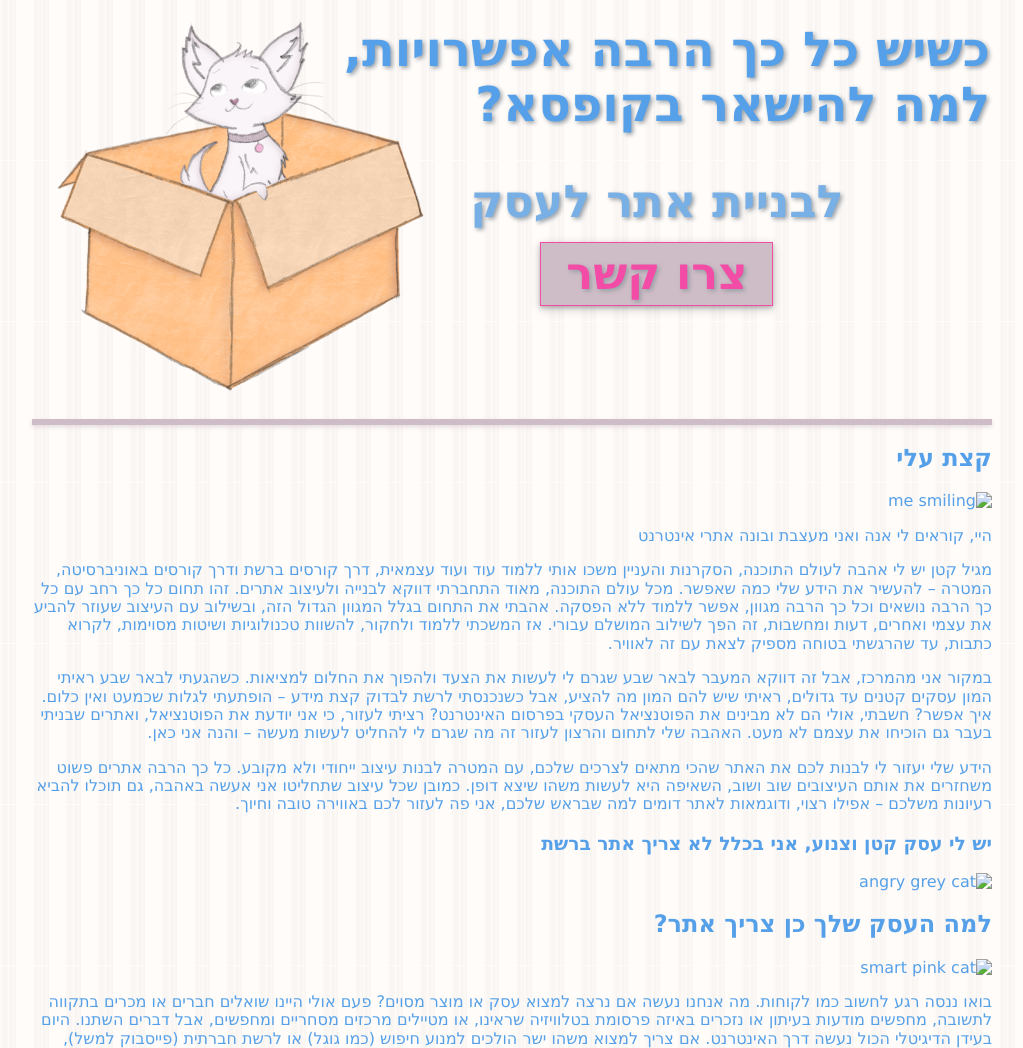
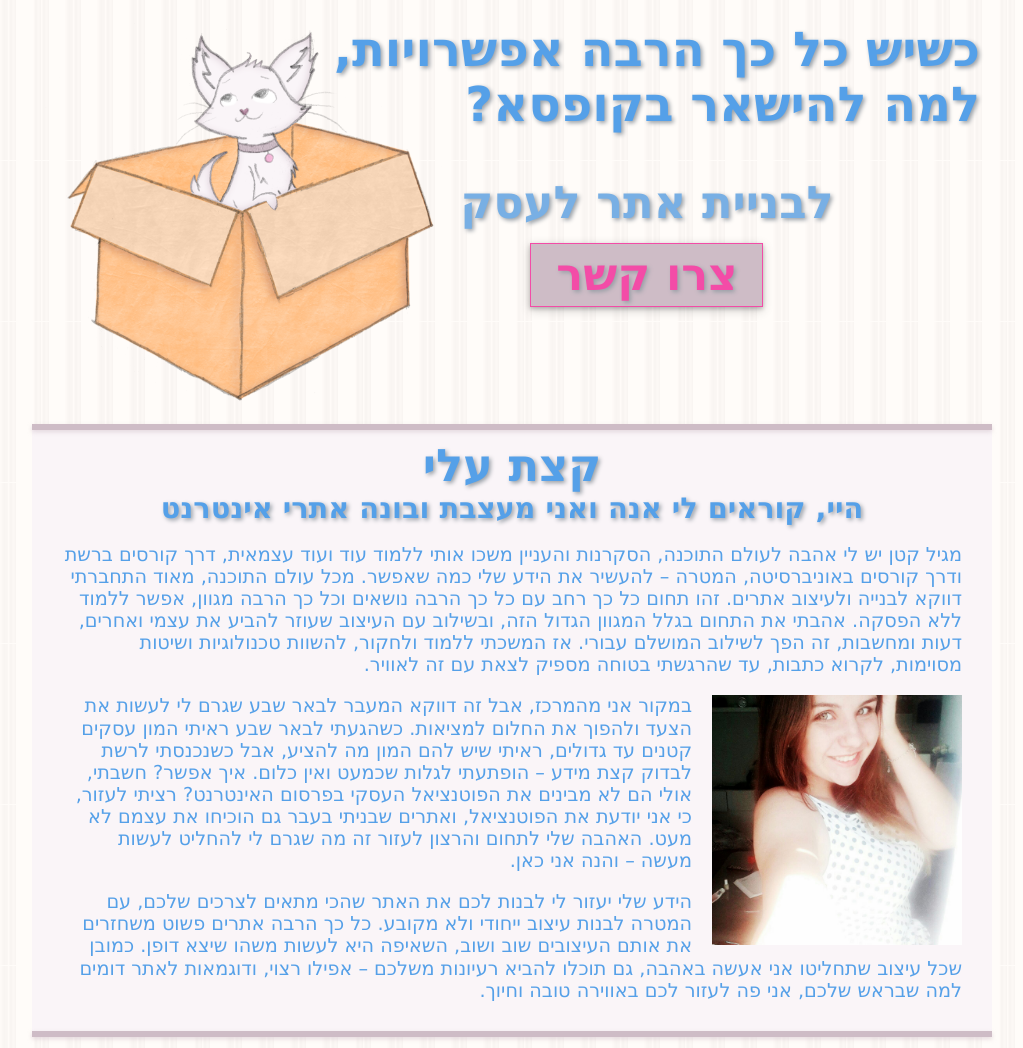
Before and after one commit to anniebelkin/portfolio, a website: page app/index.html in a window 1280 px wide. Shown: the top 1048 px of the page, without its empty margins (128-1151 px from the left). Drawn offline with Linux system fonts and the light colour scheme.

Commit message:
Finished working on about me section

```diff
--- a/app/assets/styles/base/_global.css
+++ b/app/assets/styles/base/_global.css
@@ -1,25 +1,33 @@
 /* _global.css */
+*{
+    box-sizing: border-box;
+}
 
 body{
-    font-family: 'New Peninim MT', 'Arial Hebrew', verdana, sans-serif;
+
     background: url(../../assets/img/background.jpg) repeat top left;
-    max-width: 960px;
+    width:100%;
     display: block;
     margin-left: auto;
     margin-right: auto;
+    max-width: 960px;
     color: $mainBlue-Darker;
-    padding: 10px;
 
-    @mixin atMedium{
-        padding: 0px;
+    font-family: 'New Peninim MT', 'Arial Hebrew', verdana, sans-serif;
+    font-size: 0.9rem;
+
+    @mixin atSmall{
+            font-size: 1.2rem;
     }
+
 }
 
 hr {
     background-color: $brown-Pink;
     border:none;
     height: 2px;
-    margin: 5px -10px;
+    margin: 0 0px;
+    margin-top: 10px;
     box-shadow: 0 2px 4px 0 rgba($brown-Pink, 0.5);
 
     @mixin atSmall{
@@ -28,7 +36,7 @@ hr {
 
     @mixin atMedium{
             height: 6px;
-            margin: 5px 0;
+            margin: 0;
         }
 
 }
--- /dev/null
+++ b/app/assets/styles/modules/_about-me.css
@@ -0,0 +1,23 @@
+.about-me {
+    background-color: $white-Pink;
+    width: 100%;
+    text-align: center;
+
+    &__image{
+        max-width: 100%;
+        height: auto;
+        float:right;
+        padding-bottom: 15px;
+
+        @mixin atMedium{
+            max-width:30%;
+            padding-left: 20px;
+            padding-bottom: 0;
+        }
+    }
+
+    &__content {
+        text-align: right;
+        @mixin clearfix;
+    }
+}
--- a/app/assets/styles/modules/_header.css
+++ b/app/assets/styles/modules/_header.css
@@ -5,7 +5,6 @@
     height:auto;
     position: relative;
     text-align: center;
-    padding-bottom: 10px;
     @mixin atSmall{
             padding-bottom: 0;
         }
@@ -13,7 +12,7 @@
 
     &__content {
         position: absolute;
-        right: 0;
+        right: 10px;
         height: 100%;
         @mixin atSmall{
             top: 20px;
--- a/app/assets/styles/modules/_headline.css
+++ b/app/assets/styles/modules/_headline.css
@@ -53,9 +53,6 @@
             font-size: 1.8rem;
         }
 
-        @mixin atLarge{
-            font-size: 2.2rem;
-        }
     }
 
     &--left {
--- /dev/null
+++ b/app/assets/styles/modules/_wrapper.css
@@ -0,0 +1,17 @@
+/* _wrapper.css */
+
+.wrapper {
+
+    padding: 10px;
+
+    &--large{
+
+        padding: 10px;
+        @mixin atSmall{
+            padding: 10px 30px;
+        }
+
+
+    }
+
+}
--- a/app/assets/styles/styles.css
+++ b/app/assets/styles/styles.css
@@ -4,4 +4,6 @@
 @import "base/_global";
 @import "modules/_headline";
 @import "modules/_btn";
+@import "modules/_wrapper";
 @import "modules/_header";
+@import "modules/_about-me";
--- a/app/index.html
+++ b/app/index.html
@@ -16,9 +16,9 @@
 
 <body>
 
-    <header class="header">
+    <header class="header wrapper">
 
-        <img class="header__image" srcset="assets/img/cat-in-a-box-small.png 768w, assets/img/cat-in-a-box-medium.png 992w, assets/img/cat-in-a-box-large.png 1200w">
+        <img class="header__image" alt="cat in a box" srcset="assets/img/cat-in-a-box-small.png 768w, assets/img/cat-in-a-box-medium.png 992w, assets/img/cat-in-a-box-large.png 1200w">
 
         <div class="header__content">
 
@@ -37,23 +37,42 @@
         </div>
 
     </header>
-    <hr class="seperator">
 
 
 
-    <h2>קצת עלי</h2>
-    <img src="assets/img/me-smiling.jpg" alt="me smiling">
-    <p>היי, קוראים לי אנה ואני מעצבת ובונה אתרי אינטרנט</p>
+    <div class="about-me">
+        <hr class="seperator">
+        <div class="wrapper--large">
+            <h2 class="headline headline--blue">קצת עלי</h2>
+
+            <p class="headline headline--secondary ">היי, קוראים לי אנה ואני מעצבת ובונה אתרי אינטרנט</p>
+
+            <div class="about-me__content">
+
                 <p>
                     מגיל קטן יש לי אהבה לעולם התוכנה, הסקרנות והעניין משכו אותי ללמוד עוד ועוד עצמאית, דרך קורסים ברשת ודרך קורסים באוניברסיטה, המטרה – להעשיר את הידע שלי כמה שאפשר.
                     מכל עולם התוכנה, מאוד התחברתי דווקא לבנייה ולעיצוב אתרים. זהו תחום כל כך רחב עם כל כך הרבה נושאים וכל כך הרבה מגוון,     אפשר ללמוד ללא הפסקה. אהבתי את התחום בגלל המגוון הגדול הזה, ובשילוב עם העיצוב שעוזר להביע את עצמי ואחרים, דעות ומחשבות, זה הפך לשילוב המושלם עבורי. אז המשכתי ללמוד ולחקור, להשוות טכנולוגיות ושיטות מסוימות, לקרוא כתבות, עד שהרגשתי בטוחה מספיק לצאת עם זה לאוויר.
                 </p>
+
+                <picture>
+                    <source srcset="assets/img/me-smiling-large.png" media="(min-width:1200px)">
+                    <source srcset="assets/img/me-smiling-medium.png" media="(min-width:800px)">
+                    <img class="about-me__image" src="assets/img/me-smiling-small.png" alt="me smiling">
+                </picture>
+
                 <p>
                     במקור אני מהמרכז, אבל זה דווקא המעבר לבאר שבע שגרם לי לעשות את הצעד ולהפוך את החלום למציאות. כשהגעתי לבאר שבע ראיתי המון עסקים קטנים עד גדולים, ראיתי שיש להם המון מה להציע, אבל כשנכנסתי לרשת לבדוק קצת מידע – הופתעתי לגלות שכמעט ואין כלום. איך אפשר? חשבתי, אולי הם לא מבינים את הפוטנציאל העסקי בפרסום האינטרנט? רציתי לעזור, כי אני יודעת את הפוטנציאל, ואתרים שבניתי בעבר גם הוכיחו את עצמם לא מעט. האהבה שלי לתחום והרצון לעזור זה מה שגרם לי להחליט לעשות מעשה – והנה אני כאן.
                 </p>
                 <p>
                     הידע שלי יעזור לי לבנות לכם את האתר שהכי מתאים לצרכים שלכם, עם המטרה לבנות עיצוב ייחודי ולא מקובע. כל כך הרבה אתרים פשוט משחזרים את אותם העיצובים שוב ושוב, השאיפה היא לעשות משהו שיצא דופן. כמובן שכל עיצוב שתחליטו אני אעשה באהבה, גם תוכלו להביא רעיונות משלכם – אפילו רצוי, ודוגמאות לאתר דומים למה שבראש שלכם, אני פה לעזור לכם באווירה טובה וחיוך.
                 </p>
+
+            </div>
+        </div>
+        <hr class="seperator">
+    </div>
+
+
 
     <h3>יש לי עסק קטן וצנוע, אני בכלל לא צריך אתר ברשת</h3>
     <img src="assets/img/angry-cat-grey.png" alt="angry grey cat">
--- a/app/temp/styles/styles.css
+++ b/app/temp/styles/styles.css
@@ -360,21 +360,32 @@ template {
 
 /* _global.css */
 
+*{
+    -webkit-box-sizing: border-box;
+       -moz-box-sizing: border-box;
+            box-sizing: border-box;
+}
+
 body{
-    font-family: 'New Peninim MT', 'Arial Hebrew', verdana, sans-serif;
+
     background: url(../../assets/img/background.jpg) repeat top left;
-    max-width: 960px;
+    width:100%;
     display: block;
     margin-left: auto;
     margin-right: auto;
+    max-width: 960px;
     color: #55A0E8;
-    padding: 10px;
+
+    font-family: 'New Peninim MT', 'Arial Hebrew', verdana, sans-serif;
+    font-size: 0.9rem;
+
 }
 
-@media (min-width:  800px ){
+@media (min-width: 600px ){
 
 body{
-        padding: 0px
+            font-size: 1.2rem
+
 }
     }
 
@@ -382,7 +393,8 @@ hr {
     background-color: #CEBCC6;
     border:none;
     height: 2px;
-    margin: 5px -10px;
+    margin: 0 0px;
+    margin-top: 10px;
     -webkit-box-shadow: 0 2px 4px 0 rgba(206,188,198, 0.5);
        -moz-box-shadow: 0 2px 4px 0 rgba(206,188,198, 0.5);
             box-shadow: 0 2px 4px 0 rgba(206,188,198, 0.5);
@@ -401,7 +413,7 @@ hr {
 
 hr {
             height: 6px;
-            margin: 5px 0
+            margin: 0
 
 }
     }
@@ -483,12 +495,14 @@ hr {
 .headline--secondary {
         font-size: 0.8rem;
         font-weight: 900;
+
     }
 
 @media (min-width: 600px ){
 
 .headline--secondary {
             font-size: 1.4rem
+
     }
     }
 
@@ -496,13 +510,7 @@ hr {
 
 .headline--secondary {
             font-size: 1.8rem
-    }
-    }
 
-@media (min-width: 1000px ){
-
-.headline--secondary {
-            font-size: 2.2rem
     }
     }
 
@@ -570,6 +578,30 @@ hr {
     color: #CEBCC6;
 }
 
+/* _wrapper.css */
+
+.wrapper {
+
+    padding: 10px;
+
+}
+
+.wrapper--large{
+
+        padding: 10px;
+
+
+    }
+
+@media (min-width: 600px ){
+
+.wrapper--large{
+            padding: 10px 30px
+
+
+    }
+    }
+
 /* _header.css */
 
 .header {
@@ -577,7 +609,6 @@ hr {
     height:auto;
     position: relative;
     text-align: center;
-    padding-bottom: 10px;
 
 }
 
@@ -597,7 +628,7 @@ hr {
 
 .header__content {
         position: absolute;
-        right: 0;
+        right: 10px;
         height: 100%;
     }
 
@@ -640,3 +671,35 @@ hr {
             text-align : center
     }
     }
+
+.about-me {
+    background-color: #FAF5F8;
+    width: 100%;
+    text-align: center;
+}
+
+.about-me__image{
+        max-width: 100%;
+        height: auto;
+        float:right;
+        padding-bottom: 15px;
+    }
+
+@media (min-width:  800px ){
+
+.about-me__image{
+            max-width:30%;
+            padding-left: 20px;
+            padding-bottom: 0
+    }
+    }
+
+.about-me__content {
+        text-align: right;
+    }
+
+.about-me__content::after {
+        content: "";
+        clear: both;
+        display: table;
+    }
```
Also changed, not shown: app/assets/img/me-smiling-large.png (added), app/assets/img/me-smiling-medium.png (added), app/assets/img/me-smiling-small.png (added). Lines whose indentation alone changed are shown as unchanged.
